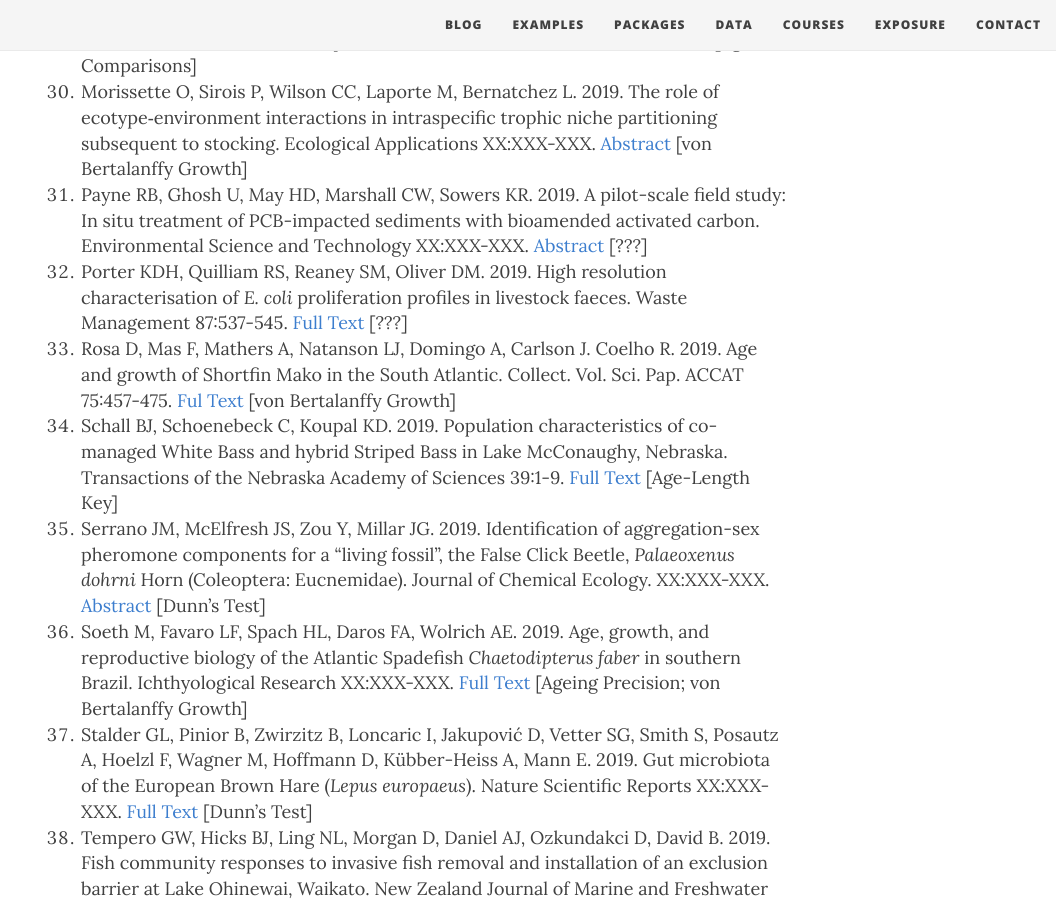
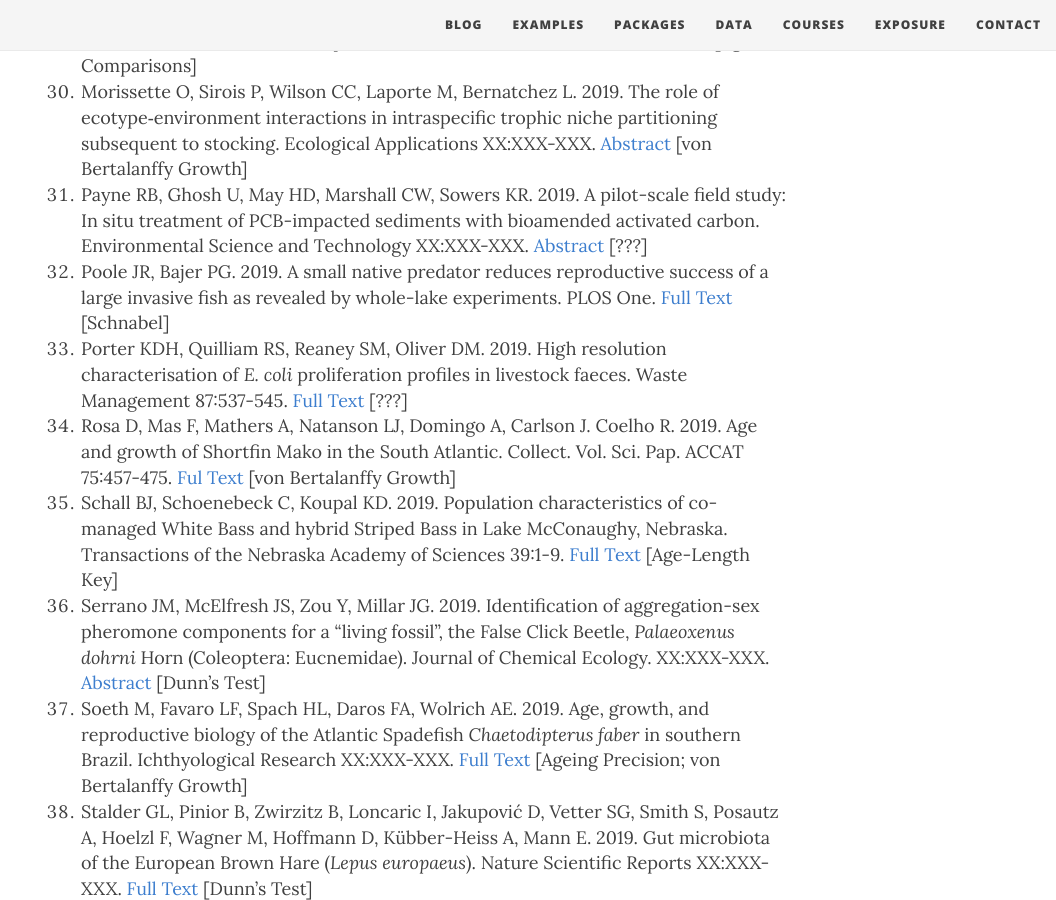
Before and after one commit to droglenc/fishR, a Jekyll site: the page built from exposure/exposure-citations19.md, in a window 1280 px wide and 900 px high, scrolled down 2992 px. Shown: the whole window, without its empty margins (224-1280 px from the left). Built offline with Jekyll 4.4.1, drawn with Linux system fonts in a browser that asks for light colours; nearby versions of some CDN libraries; some of the changed lines change nothing that is shown.

Commit message:
Update exposure-citations19.md

```diff
--- a/exposure/exposure-citations19.md
+++ b/exposure/exposure-citations19.md
@@ -5,7 +5,7 @@ subtitle: fishR and FSA is Being Used!!
 css: "/css/exposure-citation.css"
 ---
 
-The [**IFAR** book](http://derekogle.com/IFAR/), **fishR** website, or the **FSA** package were cited in the following <span id="contact-div">47</span> publications.
+The [**IFAR** book](http://derekogle.com/IFAR/), **fishR** website, or the **FSA** package were cited in the following <span id="contact-div">48</span> publications.
 
 1. Aslan CE, Shiels AB, Haines W, Liang CT. 2019. Non‐native insects dominate daytime pollination in a high‐elevation Hawaiian dryland ecosystem. American Journal of Botany XX:XXX-XXX. [Abstract](https://bsapubs.onlinelibrary.wiley.com/doi/abs/10.1002/ajb2.1233) [???]
 1. Altenritter ME, Walthier BD. 2019. The legacy of hypoxia: tracking carryover effects of low oxygen exposure in a demersal fish using geochemical tracers. Transactions of the American Fisheries Society XX:XXX-XXX. [Abstract](https://afspubs.onlinelibrary.wiley.com/doi/abs/10.1002/tafs.10159) [von Bertalanffy Growth]
@@ -39,6 +39,7 @@ The [**IFAR** book](http://derekogle.com/IFAR/), **fishR** website, or the **FSA
 1. Moore C, Lynch D, Clarke M, Officer R, Mills J, Louis-Defour J, Brophy D. 2019. Age verification of north Atlantic Sprat. Fisheries Research 213:144-150. [Abstract](https://www.sciencedirect.com/science/article/abs/pii/S0165783619300189) [Age Comparisons]
 1. Morissette O, Sirois P, Wilson CC, Laporte M, Bernatchez L. 2019. The role of ecotype‐environment interactions in intraspecific trophic niche partitioning subsequent to stocking. Ecological Applications XX:XXX-XXX. [Abstract](https://esajournals.onlinelibrary.wiley.com/doi/abs/10.1002/eap.1857) [von Bertalanffy Growth]
 1. Payne RB, Ghosh U, May HD, Marshall CW, Sowers KR. 2019. A pilot-scale field study: In situ treatment of PCB-impacted sediments with bioamended activated carbon. Environmental Science and Technology XX:XXX-XXX. [Abstract](https://pubs.acs.org/doi/abs/10.1021/acs.est.8b05019) [???]
+1. Poole JR, Bajer PG. 2019. A small native predator reduces reproductive success of a large invasive fish as revealed by whole-lake experiments. PLOS One. [Full Text](https://journals.plos.org/plosone/article?id=10.1371/journal.pone.0214009) [Schnabel]
 1. Porter KDH, Quilliam RS, Reaney SM, Oliver DM. 2019. High resolution characterisation of *E. coli* proliferation profiles in livestock faeces. Waste Management 87:537-545. [Full Text](https://www.sciencedirect.com/science/article/pii/S0956053X19301084) [???]
 1. Rosa D, Mas F, Mathers A, Natanson LJ, Domingo A, Carlson J. Coelho R. 2019. Age and growth of Shortfin Mako in the South Atlantic. Collect. Vol. Sci. Pap. ACCAT 75:457-475. [Ful Text](https://www.iccat.int/Documents/CVSP/CV075_2018/n_3/CV075030457.pdf) [von Bertalanffy Growth]
 1. Schall BJ, Schoenebeck C, Koupal KD. 2019. Population characteristics of co-managed White Bass and hybrid Striped Bass in Lake McConaughy, Nebraska. Transactions of the Nebraska Academy of Sciences 39:1-9. [Full Text](https://digitalcommons.unl.edu/cgi/viewcontent.cgi?article=1534&context=tnas) [Age-Length Key]
```
